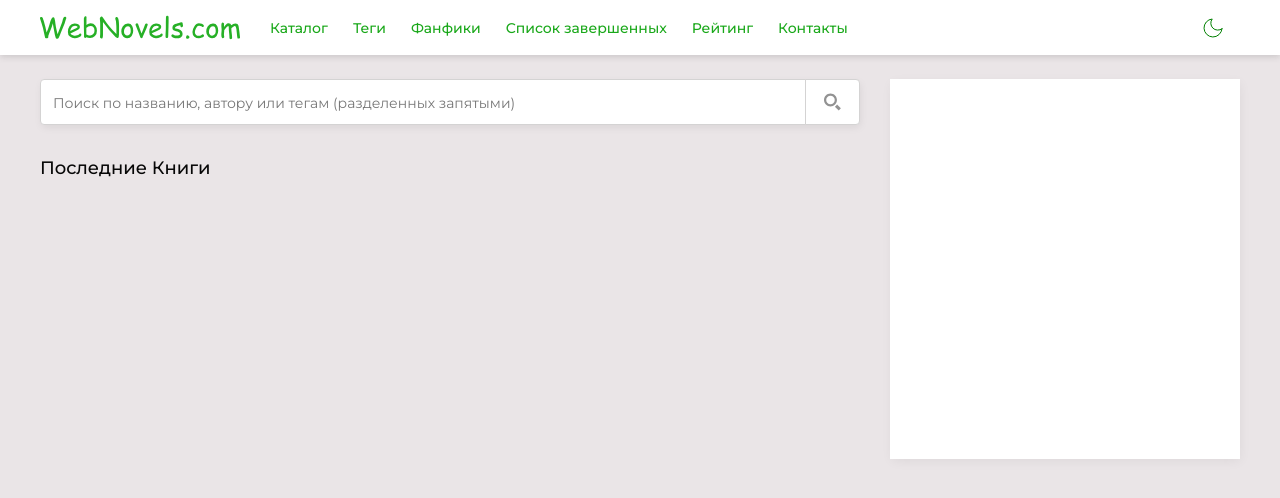
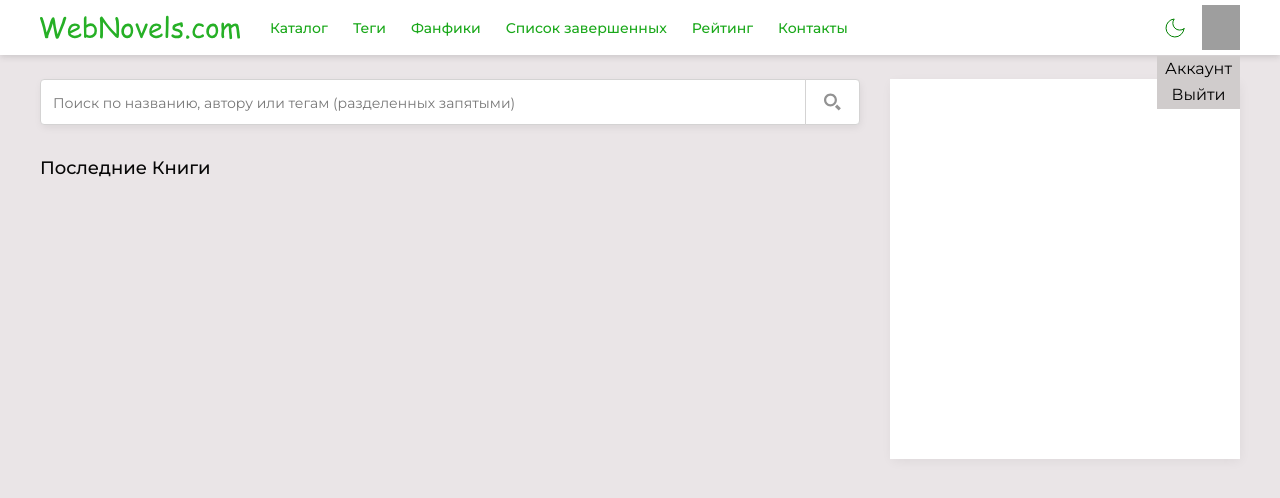
Before and after one commit to AlexKutz/web_novels_site, a Django app: page / in a window 1280 px wide. Shown: the top 498 px of the page. Run offline with Django 4.2, Linux system fonts and the light colour scheme; the visitor is signed in with stand-in values (Sample User, id 1); data that the repository does not hold is empty; style sheets or scripts are compiled from the project's sources; some libraries are stand-ins or nearby versions; grey boxes are pictures that could not be loaded.

Commit message:
Create readers views.py, urls.py and include in main app. Create registration, login, profile templates in authentication app and include in views.py. Add email field in admin panel user creator.

```diff
--- a/authentication/admin.py
+++ b/authentication/admin.py
@@ -13,13 +13,13 @@ class CustomUserAdmin(UserAdmin):
     list_display = ('username', 'email', 'is_staff', 'is_active',)
     list_filter = ('username', 'email', 'is_staff', 'is_active',)
     fieldsets = (
-        (None, {'fields': ('username', 'email', 'password')}),
+        (None, {'fields': ('username', 'image', 'email', 'password')}),
         ('Permissions', {'fields': ('is_staff', 'is_active')})
     )
     add_fieldsets = (
         (None, {
             'classes': ('wide',),
-            'fields': ('username', 'email', 'password1', 'password2', 'is_staff', 'is_active')}
+            'fields': ('username', 'email', 'image', 'password1', 'password2', 'is_staff', 'is_active')}
          ),
     )
     search_fields = ('username', 'email')
--- a/authentication/models.py
+++ b/authentication/models.py
@@ -26,6 +26,9 @@ class User(AbstractBaseUser, PermissionsMixin):
         # unique=True,
         blank=True,
     )
+
+    image = models.ImageField(default='defaultUserImage.svg', upload_to='user-images')
+
     last_login = models.DateTimeField('last login', blank=True, null=True)
     is_staff = models.BooleanField(
         'staff status',
@@ -50,5 +53,9 @@ class User(AbstractBaseUser, PermissionsMixin):
         verbose_name = 'user'
         verbose_name_plural = 'users'
 
+    def get_username(self):
+        """Return the username for this User."""
+        return getattr(self, self.USERNAME_FIELD)
+
     def __str__(self):
         return self.username
--- /dev/null
+++ b/authentication/templates/authentication/profile.html
@@ -0,0 +1,2 @@
+{% extends 'novel/base.html' %}
+{% block title %}Profile{% endblock %}
--- /dev/null
+++ b/authentication/urls.py
@@ -0,0 +1,7 @@
+from django.urls import path
+
+from . import views
+
+urlpatterns = [
+    path('profile', views.profile, name='profile')
+]
--- a/mysite/urls.py
+++ b/mysite/urls.py
@@ -21,8 +21,10 @@ from django.conf.urls.static import static
 
 urlpatterns = [
     path('', include('novel.urls')),
+    path('read', include('reader.urls')),
     path('admin/', admin.site.urls),
-    path('accounts/', include('django.contrib.auth.urls'))
+    path('accounts/', include('django.contrib.auth.urls')),
+    path('accounts/', include('authentication.urls'))
 ]
 
 if settings.DEBUG:
--- a/novel/static/css/main.scss
+++ b/novel/static/css/main.scss
@@ -1183,6 +1183,49 @@ body {
   //background-color: var(--second-bg-color);
 }
 
+.authenticated {
+  display: inline-block;
+  position: relative;
+}
+
+.authenticated__account {
+  display: inline-block;
+  height: 100%;
+  width: 38px;
+  height: 45px;
+}
+
+.authenticated__account-image {
+  object-fit: cover;
+  width: 100%;
+  height: 100%;
+}
+
+.authenticated__dropdown {
+  top: 51px;
+  background-color: #d0cccc;
+  right: 0;
+}
+
+.dropdown {
+  display: inline-block;
+  position: absolute;
+  z-index: 11000;
+  display: flex;
+  flex-direction: column;
+}
+.dropdown__item {
+  text-align: center;
+  padding: 4px 8px;
+  cursor: pointer;
+  display: inline-block;
+  color: black;
+  text-decoration: none;
+}
+.dropdown__item:hover {
+  background-color: #b4afaf;
+}
+
 /* ==========================================================================
 Helper classes
 ========================================================================== */
--- a/novel/templates/novel/base.html
+++ b/novel/templates/novel/base.html
@@ -105,12 +105,18 @@
                     </svg>
                 </div>
             </div>
-            <div class="header__authentication authentication">
-                {% if user.is_authenticated %}
-                <a href="#" class="header__authentication__account">
-                    <img src="" class="header__authentication__account-image">
-                </a>
-                {% else %}
+            {% if user.is_authenticated %}
+                <div class="header__authentication authenticated">
+                    <a href="#" class="authenticated__account" id="accountIco">
+                        <img src="{{ user.image.url }}" class="authenticated__account-image">
+                    </a>
+                    <div class="authenticated__dropdown dropdown" id="accountDrop">
+                        <a href="{% url 'login' %}?next={{ request.path }}" class="authentication__dropdown dropdown__item">Аккаунт</a>
+                        <a href="{% url 'logout' %}?next={{ request.path }}" class="dropdown__item">Выйти</a>
+                    </div>
+                </div>
+            {% else %}
+                <div class="header__authentication authentication">
                 <a href="{% url 'login' %}?next={{ request.path }}"
                    class="authentication__btn authentication__login-btn noselect btn-border-anim">
                     Вход
@@ -142,8 +148,8 @@
                L1158.1,1287.7L1158.1,1287.7z"/>
         </svg>
                 </a>
-                {% endif %}
-            </div>
+                </div>
+            {% endif %}
         </div>
     </header>
 {% endblock %}
@@ -162,7 +168,6 @@
         <div class="flex-container">
             <div class="page__col-1">
                 {% block content %}
-
                 {% endblock %}
             </div>
             <div class="page__col-2">
--- a/novel/views.py
+++ b/novel/views.py
@@ -3,6 +3,7 @@ from rest_framework.decorators import api_view
 
 from .models import Novel, Tag
 from django.http import JsonResponse, HttpResponse
+from django.contrib.auth.mixins import LoginRequiredMixin
 from novel.serializerz import *
 
 from .services import search_novel_by_query
--- /dev/null
+++ b/reader/urls.py
@@ -0,0 +1,7 @@
+from django.urls import path
+from . import views
+
+
+urlpatterns = [
+    path('', views.read, name='read'),
+]
--- a/reader/views.py
+++ b/reader/views.py
@@ -1,3 +1,6 @@
+from django.http import HttpResponse
 from django.shortcuts import render
 
-# Create your views here.
+
+def read():
+    return HttpResponse('word')
```
Also changed, not shown: authentication/templates/registration/login.html (added, +21 -0 lines), authentication/views.py (+12 -1 lines), authentication/managers.py (line endings or trailing spaces), authentication/migrations/0005_user_image.py (added), authentication/migrations/0006_alter_user_image.py (added), authentication/migrations/0007_alter_user_image.py (added), authentication/templates/registration/registration.html (added), 1 other file.
